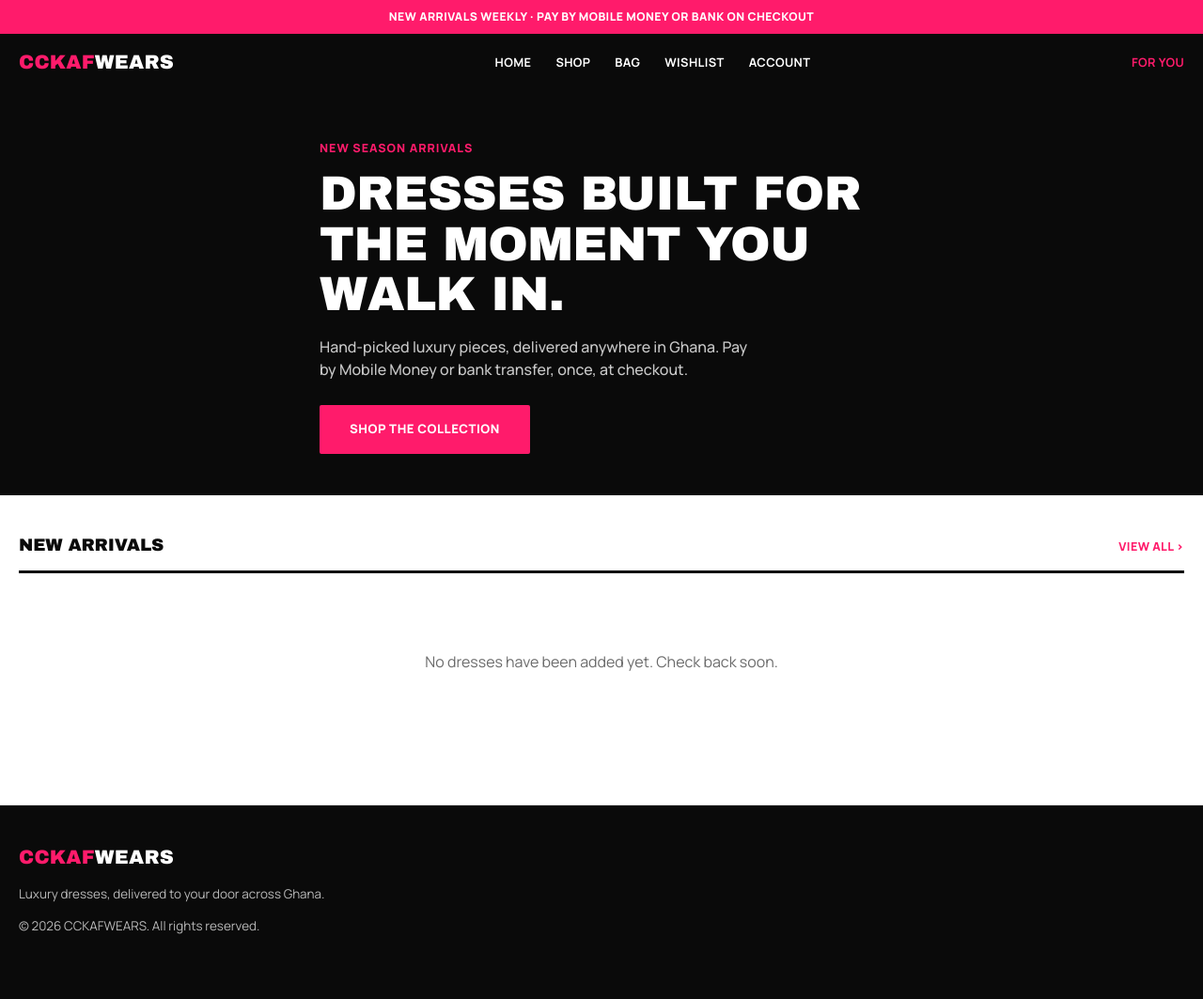
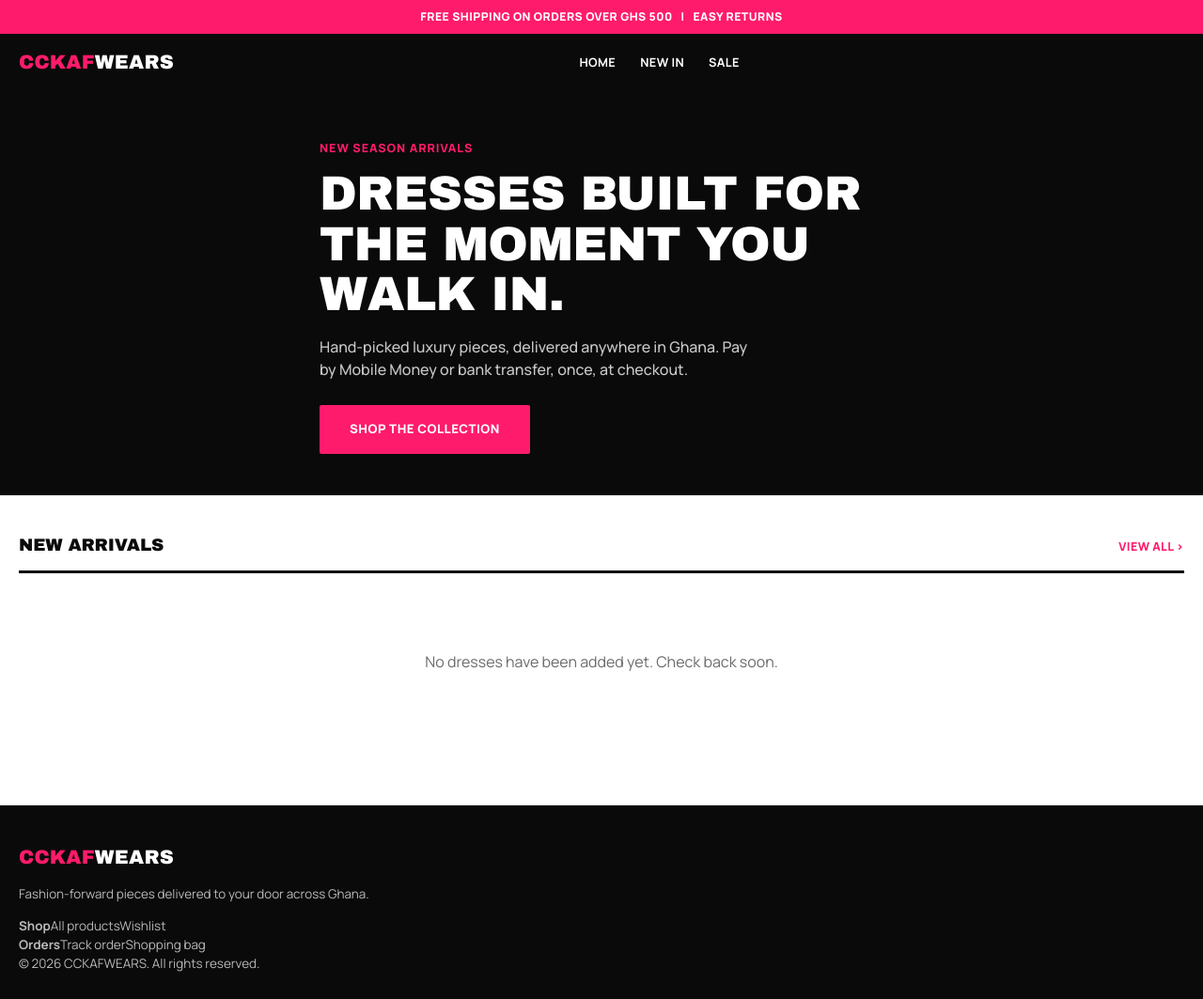
Before and after one commit to CCKAFWEARS/cckafwears, a Flask app: page / in a window 1280 px wide. Shown: the whole page at 94% size. Before the commit the page ends 994 px from the top, so only its background shows below. Run offline with Flask 3, Linux system fonts and the light colour scheme.

Commit message:
Update storefront navigation and responsive shell

```diff
--- a/app/templates/storefront/base.html
+++ b/app/templates/storefront/base.html
@@ -3,83 +3,29 @@
 <head>
   <meta charset="UTF-8">
   <meta name="viewport" content="width=device-width, initial-scale=1.0, viewport-fit=cover">
+  <meta name="theme-color" content="#ff1b6b">
   <title>{% block title %}CCKAFWEARS{% endblock %}</title>
   <link rel="stylesheet" href="{{ url_for('static', filename='css/storefront.css') }}">
 </head>
 <body>
-
-  <div class="announce">New arrivals weekly &middot; Pay by Mobile Money or Bank on checkout</div>
-
+  <div class="announce">FREE SHIPPING ON ORDERS OVER GHS 500 &nbsp; | &nbsp; EASY RETURNS</div>
   <header class="nav">
     <div class="wrap nav-row">
       <div class="nav-left">
-        <button class="hamburger" id="navToggle" aria-label="Menu">
-          <span></span><span></span><span></span>
-        </button>
+        <button class="hamburger" id="navToggle" aria-label="Open menu" aria-expanded="false"><span></span><span></span><span></span></button>
         <a href="{{ url_for('storefront.home') }}" class="logo"><span class="k">CCKAF</span>WEARS</a>
       </div>
-
-      <nav class="nav-links" id="navLinks">
-        <a href="{{ url_for('storefront.home') }}">Home</a>
-        <a href="{{ url_for('storefront.shop') }}">Shop</a>
-        <a href="{{ url_for('storefront.cart_view') }}" class="icon-link">Bag {% if cart_count %}<span class="count">{{ cart_count }}</span>{% endif %}</a>
-        <a href="{{ url_for('storefront.wishlist_view') }}" class="icon-link">Wishlist {% if wishlist_count %}<span class="count">{{ wishlist_count }}</span>{% endif %}</a>
-        <a href="{{ url_for('storefront.track_order') }}">Account</a>
+      <nav class="nav-links" id="navLinks" aria-label="Main navigation">
+        <a href="{{ url_for('storefront.home') }}">Home</a><a href="{{ url_for('storefront.shop') }}">New In</a>
+        {% for cat in nav_categories[:6] %}<a href="{{ url_for('storefront.shop', category=cat.id) }}">{{ cat.name }}</a>{% endfor %}
+        <a href="{{ url_for('storefront.shop') }}">Sale</a>
       </nav>
-
-      <div class="nav-right">
-        <a href="{{ url_for('storefront.shop') }}" class="for-you">For You</a>
-      </div>
+      <div class="nav-right"><a href="{{ url_for('storefront.wishlist_view') }}" class="icon-link" aria-label="Wishlist">♡{% if wishlist_count %}<span class="count">{{ wishlist_count }}</span>{% endif %}</a><a href="{{ url_for('storefront.cart_view') }}" class="icon-link" aria-label="Shopping bag">♧{% if cart_count %}<span class="count">{{ cart_count }}</span>{% endif %}</a></div>
     </div>
   </header>
-
-  {% if nav_categories %}
-  <div class="cat-strip">
-    <div class="wrap">
-      <a href="{{ url_for('storefront.shop') }}">All</a>
-      {% for cat in nav_categories %}
-        <a href="{{ url_for('storefront.shop', category=cat.id) }}">{{ cat.name }}</a>
-      {% endfor %}
-    </div>
-  </div>
-  {% endif %}
-
-  <main>
-    <div class="wrap">
-      {% with messages = get_flashed_messages(with_categories=true) %}
-        {% if messages %}
-          <div class="flash-msgs">
-          {% for category, message in messages %}
-            <div class="flash {{ category }}">{{ message }}</div>
-          {% endfor %}
-          </div>
-        {% endif %}
-      {% endwith %}
-    </div>
-    {% block content %}{% endblock %}
-  </main>
-
-  <footer class="footer">
-    <div class="wrap">
-      <div class="logo"><span class="k">CCKAF</span>WEARS</div>
-      <p>Luxury dresses, delivered to your door across Ghana.</p>
-      <p>&copy; 2026 CCKAFWEARS. All rights reserved.</p>
-    </div>
-  </footer>
-
-  <script>
-    (function() {
-      var btn = document.getElementById('navToggle');
-      var links = document.getElementById('navLinks');
-      if (!btn || !links) return;
-      btn.addEventListener('click', function() {
-        links.classList.toggle('open');
-      });
-      // Close the mobile menu when a link inside it is tapped
-      links.querySelectorAll('a').forEach(function(a) {
-        a.addEventListener('click', function() { links.classList.remove('open'); });
-      });
-    })();
-  </script>
-</body>
-</html>
+  {% if nav_categories %}<div class="cat-strip"><div class="wrap"><a href="{{ url_for('storefront.shop') }}" class="active">Shop All</a>{% for cat in nav_categories %}<a href="{{ url_for('storefront.shop', category=cat.id) }}">{{ cat.name }}</a>{% endfor %}</div></div>{% endif %}
+  <main><div class="wrap">{% with messages = get_flashed_messages(with_categories=true) %}{% if messages %}<div class="flash-msgs">{% for category, message in messages %}<div class="flash {{ category }}">{{ message }}</div>{% endfor %}</div>{% endif %}{% endwith %}</div>{% block content %}{% endblock %}</main>
+  <footer class="footer"><div class="wrap footer-grid"><div><div class="logo"><span class="k">CCKAF</span>WEARS</div><p>Fashion-forward pieces delivered to your door across Ghana.</p></div><div><strong>Shop</strong><a href="{{ url_for('storefront.shop') }}">All products</a><a href="{{ url_for('storefront.wishlist_view') }}">Wishlist</a></div><div><strong>Orders</strong><a href="{{ url_for('storefront.track_order') }}">Track order</a><a href="{{ url_for('storefront.cart_view') }}">Shopping bag</a></div></div><div class="wrap footer-bottom">&copy; 2026 CCKAFWEARS. All rights reserved.</div></footer>
+  <script>(function(){var btn=document.getElementById('navToggle'),links=document.getElementById('navLinks');if(!btn||!links)return;btn.addEventListener('click',function(){var open=links.classList.toggle('open');btn.setAttribute('aria-expanded',open?'true':'false');});links.querySelectorAll('a').forEach(function(a){a.addEventListener('click',function(){links.classList.remove('open');btn.setAttribute('aria-expanded','false');});});})();</script>
+  {% block scripts %}{% endblock %}
+</body></html>
```
